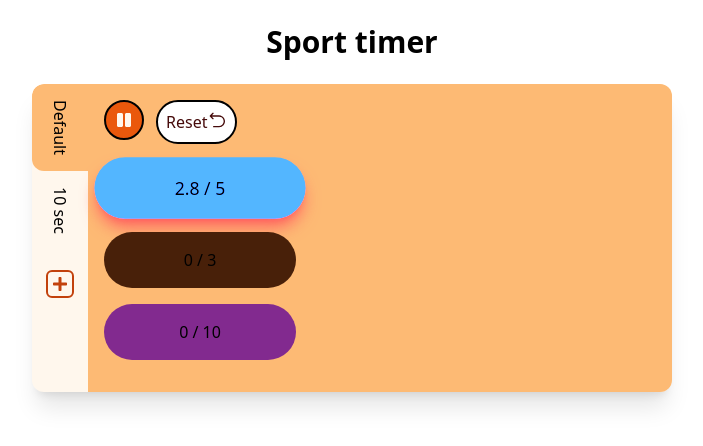
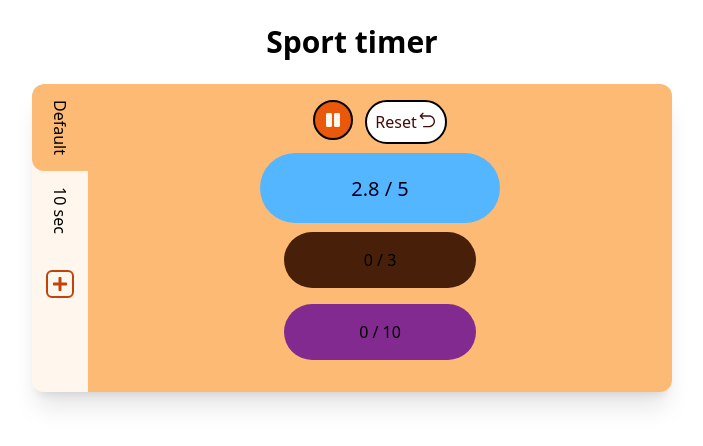
Before and after one commit to BaptisteD51/timer-react, a React (Vite) app: page / in a window 1280 px wide. Both pictures are taken after a click on the button "Start". Shown: the top 446 px of the page, without its empty margins (288-991 px from the left). Built offline with nearby package versions, Linux system fonts and the light colour scheme.

Commit message:
timers correctly reseted when switching tabs + better ui for running timers

```diff
--- a/src/components/Tabs/Tabs.jsx
+++ b/src/components/Tabs/Tabs.jsx
@@ -34,6 +34,7 @@ function Tabs({isRunning,updateIsRunning,pause,updatePause}) {
             updatedProfiles.forEach(profile => {
                 profile.timers.forEach(timer =>{
                     timer.current = 0
+                    timer.running = false
                 })
             })
         }
--- a/src/components/Track/Counter.jsx
+++ b/src/components/Track/Counter.jsx
@@ -4,12 +4,13 @@ function Counter({ current, duration, color }) {
             className={`
             ${color}
             my-4
+            mx-auto
             p-4
             rounded-full
             justify-between
             text-center
             w-48
-            ${current == duration || current == 0 ? "brightness-[60%]" : "brightness-[140%] scale-110 shadow-red-500 shadow-lg"}
+            ${current == duration || current == 0 ? "brightness-[60%]" : "brightness-[140%] scale-125"}
             `}
         >
             {current / 10} / {duration / 10}
--- a/src/components/Track/Track.jsx
+++ b/src/components/Track/Track.jsx
@@ -120,7 +120,7 @@ function Track({ isRunning, updateIsRunning, pause, updatePause }) {
 
     return (
         <>
-            <div className="flex gap-3">
+            <div className="flex gap-3 justify-center">
                 {pause ? (
                     <button
                         onClick={() => {
```
